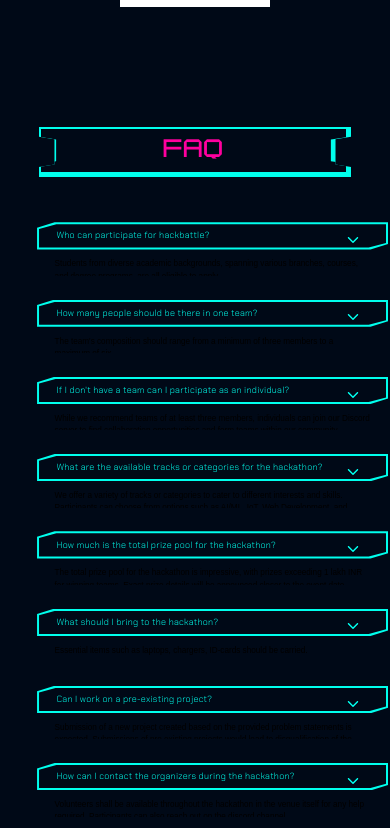
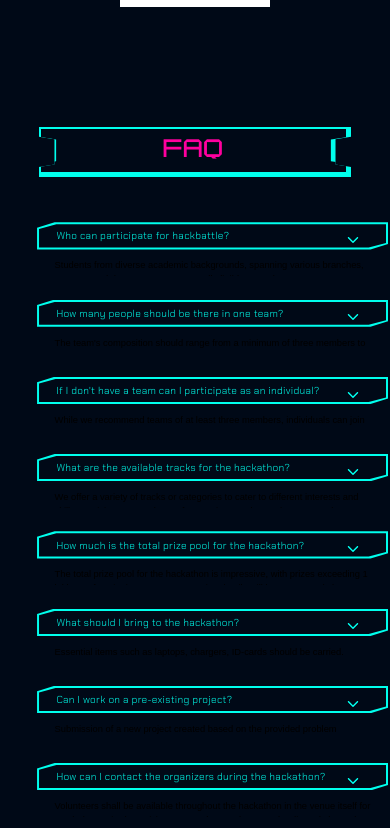
Before and after one commit to IEEECS-VIT/HackBattleWebsite, a React (Create React App) app: page / in a window 390 px wide. Shown: the part 3210-4038 px from the top of the page. Built offline with nearby package versions, Linux system fonts and the light colour scheme.

Commit message:
fix: faq fontsize

```diff
--- a/src/components/FAQ.js
+++ b/src/components/FAQ.js
@@ -22,26 +22,25 @@ const FAQ = () => {
           answer='While we recommend teams of at least three members, individuals can join our Discord server to find collaboration opportunities and form teams within our community.'
         />
         <FAQCard
-          question="What are the available tracks or categories for the hackathon?"
+          question='What are the available tracks for the hackathon?'
           answer=' We offer a variety of tracks or categories to cater to different interests and skills. Participants can choose from options such as AI/ML, IoT, Web Development, and more.'
         />
         <FAQCard
-          question="How much is the total prize pool for the hackathon?"
+          question='How much is the total prize pool for the hackathon?'
           answer='The total prize pool for the hackathon is impressive, with prizes exceeding 1 lakh INR for winning teams. Exact prize details will be announced closer to the event date.'
         />
         <FAQCard
-          question="What should I bring to the hackathon?"
+          question='What should I bring to the hackathon?'
           answer='Essential items such as laptops, chargers, ID-cards should be carried.'
         />
         <FAQCard
-          question="Can I work on a pre-existing project?"
+          question='Can I work on a pre-existing project?'
           answer='Submission of a new project created based on the provided problem statements is expected. Submissions of pre existing projects would lead to disqualification of the participants from the hackathon.'
         />
         <FAQCard
-          question="How can I contact the organizers during the hackathon?"
+          question='How can I contact the organizers during the hackathon?'
           answer='Volunteers shall be available throughout the hackathon in the venue itself for any help required. Participants can also reach out on the discord channel.'
         />
-
       </div>
     </div>
   );
--- a/src/styles/FAQ/FAQCard.css
+++ b/src/styles/FAQ/FAQCard.css
@@ -79,4 +79,10 @@
   .faq_div {
     gap: 10px;
   }
+  .FAQ_question {
+    font-size: 2.6vmin;
+  }
+  .FAQ_answer {
+    font-size: 2.4vmin;
+  }
 }
```
